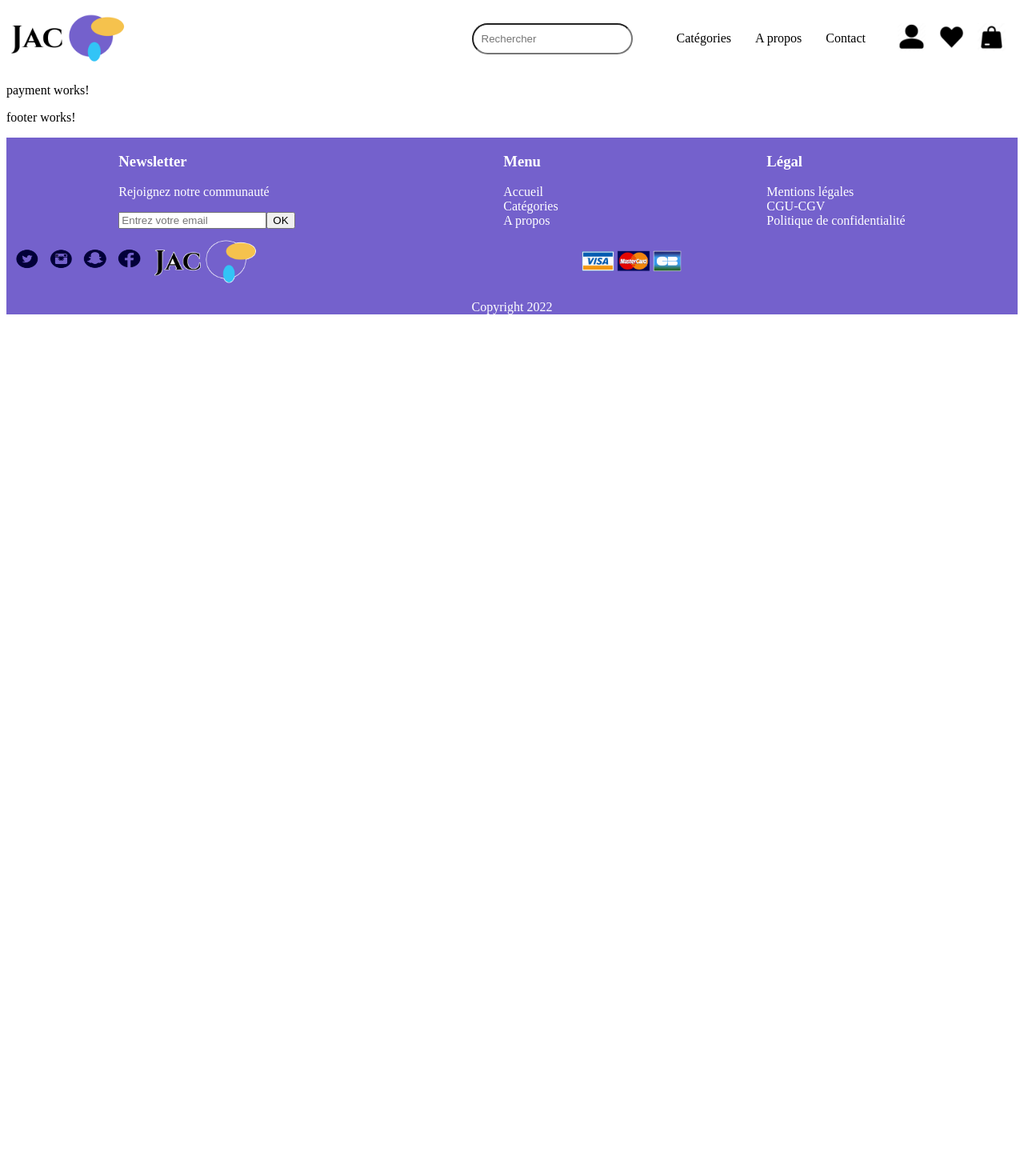
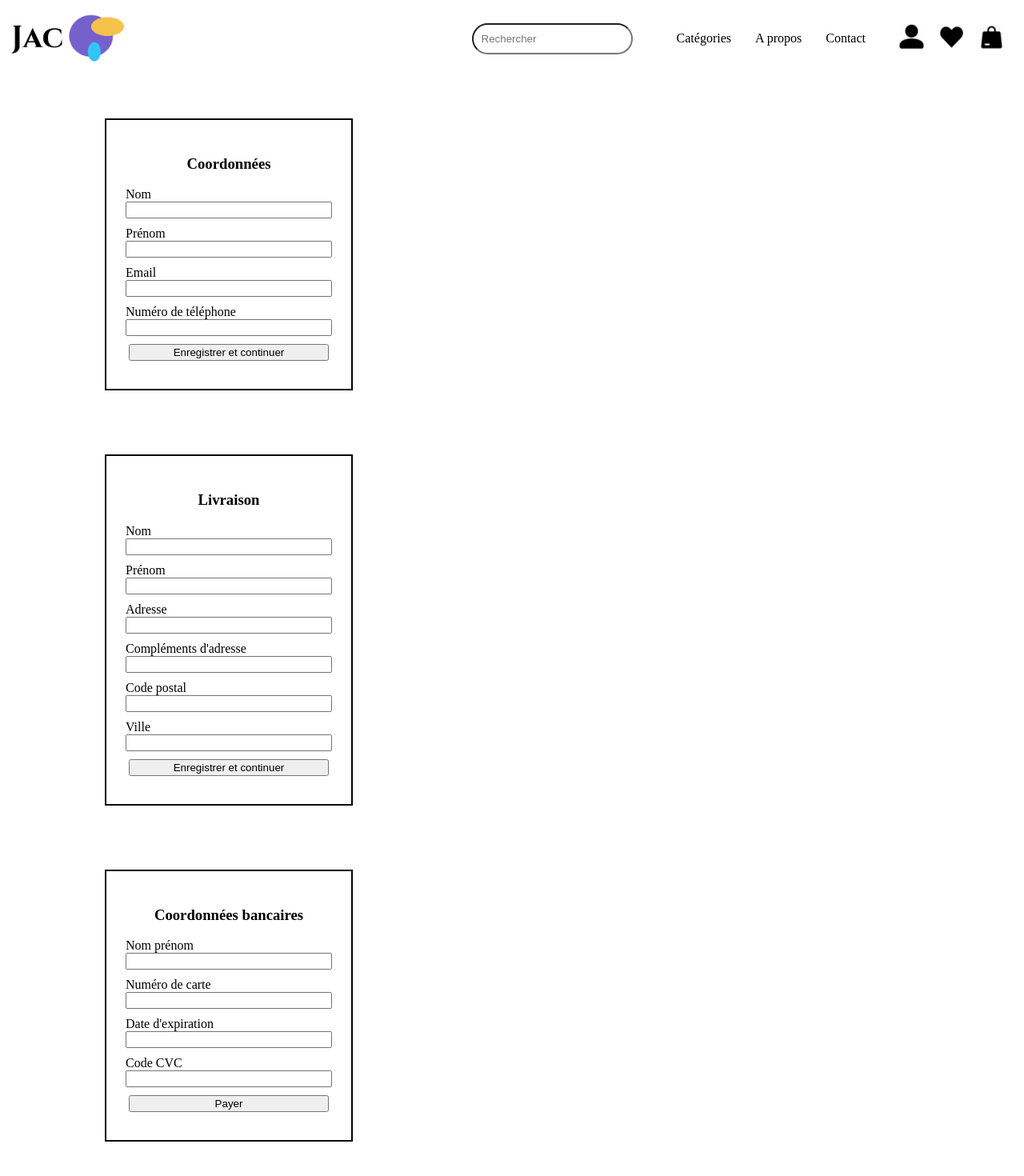
Before and after one commit to AssaNiang/ProjetFinalJAC, an Angular app: page /payment in a window 1280 px wide. Shown: the top 1470 px of the page at 80% size. Before the commit the page ends 800 px from the top, so only its background shows below. Built offline with nearby package versions, Linux system fonts and the light colour scheme.

Commit message:
creation des formulaires de la page de paiement

```diff
--- a/src/app/app.module.ts
+++ b/src/app/app.module.ts
@@ -12,6 +12,8 @@ import { BasketComponent } from './pages/basket/basket.component';
 import { PaymentComponent } from './pages/payment/payment.component';
 import { NotFoundComponent } from './pages/not-found/not-found.component';
 import { CategoryProductsComponent } from './pages/category-products/category-products.component';
+import { PaymentFormComponent } from './components/payment-form/payment-form.component';
+import { ReactiveFormsModule } from '@angular/forms';
 
 
 @NgModule({
@@ -26,11 +28,13 @@ import { CategoryProductsComponent } from './pages/category-products/category-pr
     PaymentComponent,
     NotFoundComponent,
     CategoryProductsComponent,
+    PaymentFormComponent,
 
   ],
   imports: [
     BrowserModule,
-    AppRoutingModule
+    AppRoutingModule,
+    ReactiveFormsModule
   ],
   providers: [],
   bootstrap: [AppComponent]
--- /dev/null
+++ b/src/app/components/payment-form/payment-form.component.css
@@ -0,0 +1,26 @@
+form {
+    display: flex;
+    flex-direction: column;
+    width: 20vw;
+    margin: 30px 150px 50px;
+    justify-content: center;
+    align-items: center;
+}
+div {
+    display: flex;
+    flex-direction: column;
+    margin-bottom: 10px;
+}
+.coordonnees, .billing, .bank {
+    border: black solid 2px;
+    padding: 25px;
+}
+input{
+    width: 250px;
+}
+button {
+    width: 250px
+}
+.hasError {
+    border : red solid 1px;
+}
--- /dev/null
+++ b/src/app/components/payment-form/payment-form.component.html
@@ -0,0 +1,114 @@
+<!-- Propriété déclarée dans le ts -->
+
+<form>
+
+
+    <!-- Coordonnées -->
+
+    <form [formGroup]="coordonneesForm" class="coordonnees">
+
+        <h3> Coordonnées</h3>
+
+        <div>
+            <label for="user_name">Nom</label>
+            <input [class.hasError]="validationCoordonneesError.includes('user_name')" type="text" id="user_name" formControlName="user_name">
+        </div>
+
+        <div>
+            <label for="user_firstName">Prénom</label>
+            <input [class.hasError]="validationCoordonneesError.includes('user_firstName')" type="text" id="user_firstName" formControlName="user_firstName">
+        </div>
+
+        <div>
+            <label for="user_email">Email</label>
+            <input [class.hasError]="validationCoordonneesError.includes('user_email')" type="text" id="user_email" formControlName="user_email">
+        </div>
+
+        <div>
+            <label for="user_phone">Numéro de téléphone</label>
+            <input [class.hasError]="validationCoordonneesError.includes('user_phone')" type="text" id="user_phone" formControlName="user_phone">
+        </div>
+
+        <div>
+            <button type="submit" (click)="registerCoordonnees()">Enregistrer et continuer</button>
+        </div>
+
+    </form>
+
+
+    <!-- Livraison -->
+
+    <form [formGroup]="billingForm" class="billing">
+
+        <h3> Livraison</h3>
+
+        <div>
+            <label for="billing_name">Nom</label>
+            <input [class.hasError]="validationBillingError.includes('billing_name')" type="text" id="billing_name" formControlName="billing_name">
+        </div>
+
+        <div>
+            <label for="billing_firstName">Prénom</label>
+            <input [class.hasError]="validationBillingError.includes('billing_firstName')"type="text" id="billing_firstName" formControlName="billing_firstName">
+        </div>
+
+        <div>
+            <label for="billing_adress">Adresse</label>
+            <input [class.hasError]="validationBillingError.includes('billing_adress')"type="text" id="billing_adress" formControlName="billing_adress">
+        </div>
+
+        <div>
+            <label for="billing_complements">Compléments d'adresse</label>
+            <input [class.hasError]="validationBillingError.includes('billing_complements')"type="text" id="billing_complements" formControlName="billing_complements">
+        </div>
+
+        <div>
+            <label for="billing_postalCode">Code postal</label>
+            <input [class.hasError]="validationBillingError.includes('billing_postalCode')" type="text" id="billing_postalCode" formControlName="billing_postalCode">
+        </div>
+
+        <div>
+            <label for="billing_city">Ville</label>
+            <input [class.hasError]="validationBillingError.includes('billing_city')" type="text" id="billing_city" formControlName="billing_city">
+        </div>
+
+        <div>
+            <button type="submit" (click)="registerBilling()">Enregistrer et continuer</button>
+        </div>
+
+    </form>
+
+    <!-- Informations bancaires -->
+
+    <form [formGroup]="paymentForm" class="bank">
+
+        <h3> Coordonnées bancaires</h3>
+
+        <div>
+            <label for="card_username">Nom prénom</label>
+            <input type="text" id="card_username" formControlName="card_username">
+        </div>
+
+        <div>
+            <label for="card_number">Numéro de carte</label>
+            <input type="text" id="card_number" formControlName="card_number">
+        </div>
+
+        <div>
+            <label for="card_expiration">Date d'expiration</label>
+            <input type="text" id="card_expiration" formControlName="card_expiration">
+        </div>
+
+        <div>
+            <label for="card_cvc">Code CVC</label>
+            <input type="text" id="card_cvc" formControlName="card_cvc">
+        </div>
+
+        <div>
+            <button type="submit" (click)="pay()">Payer</button>
+        </div>
+
+    </form>
+
+
+</form>
--- /dev/null
+++ b/src/app/components/payment-form/payment-form.component.ts
@@ -0,0 +1,98 @@
+import { Component } from '@angular/core';
+import { FormBuilder, FormGroup, Validators } from '@angular/forms';
+
+@Component({
+  selector: 'app-payment-form',
+  templateUrl: './payment-form.component.html',
+  styleUrls: ['./payment-form.component.css']
+})
+export class PaymentFormComponent {
+  // on declare la propriété paymentForm et utilisant le FormGroup d'angular
+  coordonneesForm!: FormGroup;
+  billingForm!: FormGroup;
+  paymentForm!: FormGroup;
+
+  // on cree  les tableaux d'erreurs de type String pour chaque formulaire
+  validationCoordonneesError: string[] = [];
+  validationBillingError: string[] = [];
+  validationPaymentError: string[] = [];
+
+  // on appelle le FormBuilder d'angular dans le constructeur
+  constructor(private formBuilder: FormBuilder) { };
+
+  // on definit la structure typeScript des formulaires
+  ngOnInit() {
+    this.coordonneesForm = this.formBuilder.group({
+      user_name: [null, [Validators.required]],
+      user_firstName: [null, [Validators.required]],
+      user_email: [null, [Validators.required]],
+      user_phone: [null, [Validators.required]]
+    });
+
+    this.billingForm = this.formBuilder.group({
+      billing_name: [null, [Validators.required]],
+      billing_firstName: [null, [Validators.required]],
+      billing_adress: [null, [Validators.required]],
+      billing_complements: [null, [Validators.required]],
+      billing_postalCode: [null, [Validators.required]],
+      billing_city: [null, [Validators.required]]
+    });
+
+    this.paymentForm = this.formBuilder.group({
+      card_username: [null, [Validators.required]],
+      card_number: [null, [Validators.required]],
+      card_expiration: [null, [Validators.required]],
+      card_cvc: [null, [Validators.required]]
+    });
+  }
+
+
+
+  // Fonction pour enregistrer le formulaire sur les coordonnees du clien et livraison
+  registerCoordonnees() {
+    this.validationCoordonneesError = [];
+    if (this.coordonneesForm.invalid) {
+      Object.keys(this.coordonneesForm.controls).forEach((input) => {
+        const currentInput = this.coordonneesForm.get(input);
+        console.log("currentInput", currentInput);
+        if (currentInput && currentInput.status === "INVALID") {
+          this.validationCoordonneesError.push(input);
+        }
+      });
+    }
+    // console.log("enregistré")
+    //console.log(this.coordonneesForm.value);
+    console.log("tableau d'erreur", this.validationCoordonneesError);
+  }
+
+  registerBilling() {
+    this.validationBillingError = [];
+    if (this.billingForm.invalid) {
+      Object.keys(this.billingForm.controls).forEach((input) => {
+        const currentInput = this.billingForm.get(input);
+        console.log("currentInput", currentInput);
+        if (currentInput && currentInput.status === "INVALID") {
+          this.validationBillingError.push(input);
+        }
+      });
+    }
+   // console.log(this.billingForm.value);
+  }
+
+  // Fonction pour valider le paiement
+  pay() {
+    this.validationPaymentError = [];
+    if (this.paymentForm.invalid) {
+      Object.keys(this.paymentForm.controls).forEach((input) => {
+        const currentInput = this.paymentForm.get(input);
+        console.log("currentInput", currentInput);
+        if (currentInput && currentInput.status === "INVALID") {
+          this.validationPaymentError.push(input);
+        }
+      });
+    }
+
+    // console.log("payé");
+   // console.log(this.paymentForm.value);
+  }
+}
--- a/src/app/pages/basket/basket.component.css
+++ b/src/app/pages/basket/basket.component.css
@@ -72,10 +72,15 @@ ul li {
     flex-direction: column;
 }
 .bouton-commander{
-    color: white;
+    color: black;
     padding: 15px 30px;
     border: none;
     border-radius: 10%;
+    cursor: pointer;
+    background-color: #7461CC;
+}
+.bouton-commander:hover{
+    background-color: #32C4F6;
 }
 
 /*CODE PROMO */
@@ -101,12 +106,14 @@ ul li {
 }
 #promo-total form button{
     padding:15px 30px;
-    color: white;
+    color: black;
     border-radius: 10%;
     border: none;
+    background-color: #7461CC;
 }
 #promo-total form button:hover{
 color: black;
+background-color: #32C4F6;
 }
 #montant-panier table tbody tr td{
     padding: 10px 180px 10px 0;
--- a/src/app/pages/basket/basket.component.html
+++ b/src/app/pages/basket/basket.component.html
@@ -54,7 +54,7 @@
                     </form>
                 </div>
                 <div class="commander-shopper flex">
-                    <a href="/payment">
+                    <a routerLink="/payment">
                         <button class="bouton-commander violet">COMMANDER</button>
                     </a>
                     <br>
--- a/src/app/pages/payment/payment.component.html
+++ b/src/app/pages/payment/payment.component.html
@@ -1 +1 @@
-<p>payment works!</p>
+<app-payment-form></app-payment-form>
```
Also changed, not shown: 1 other file (tests, documents, lock files or other folders).
